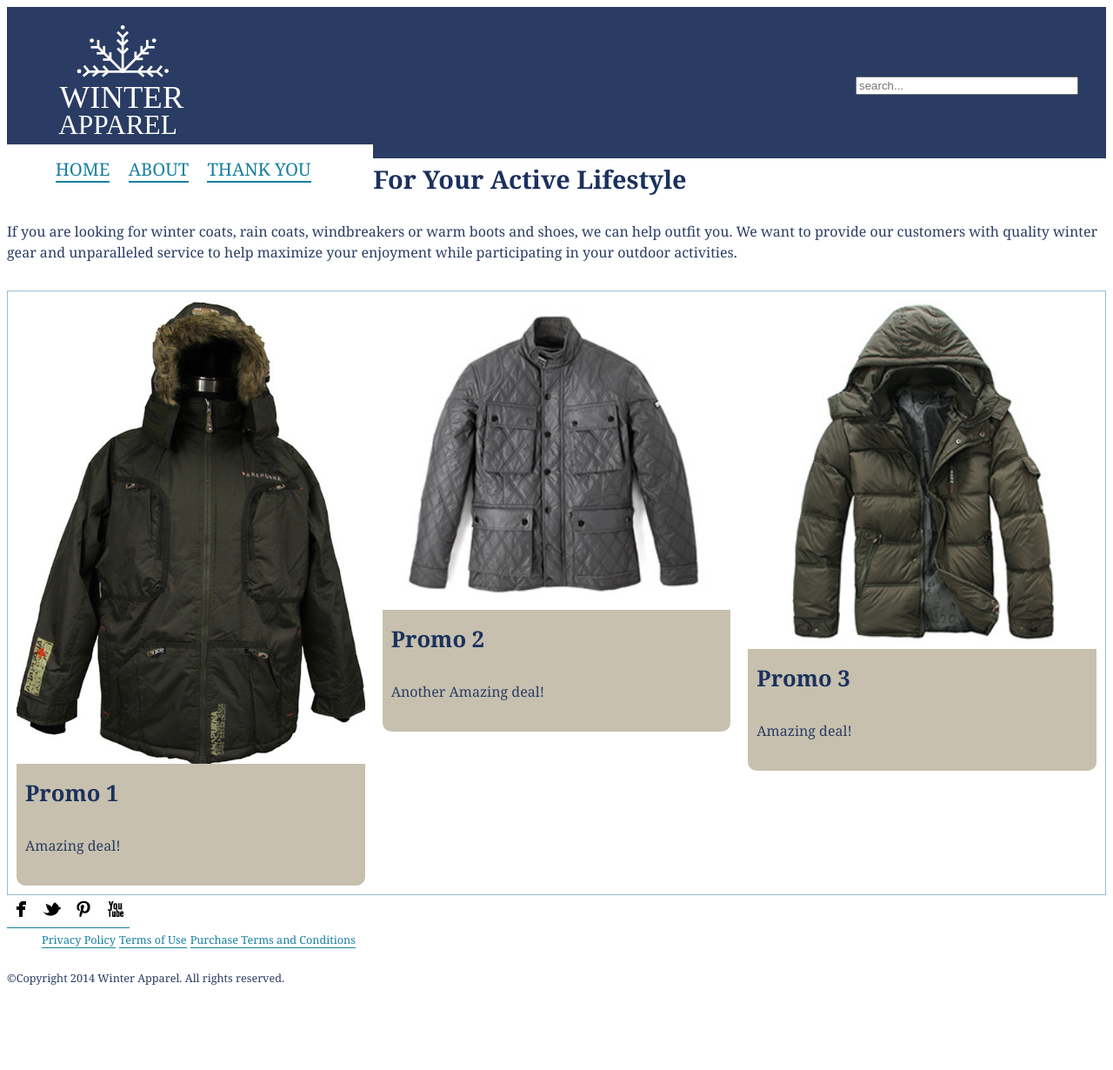
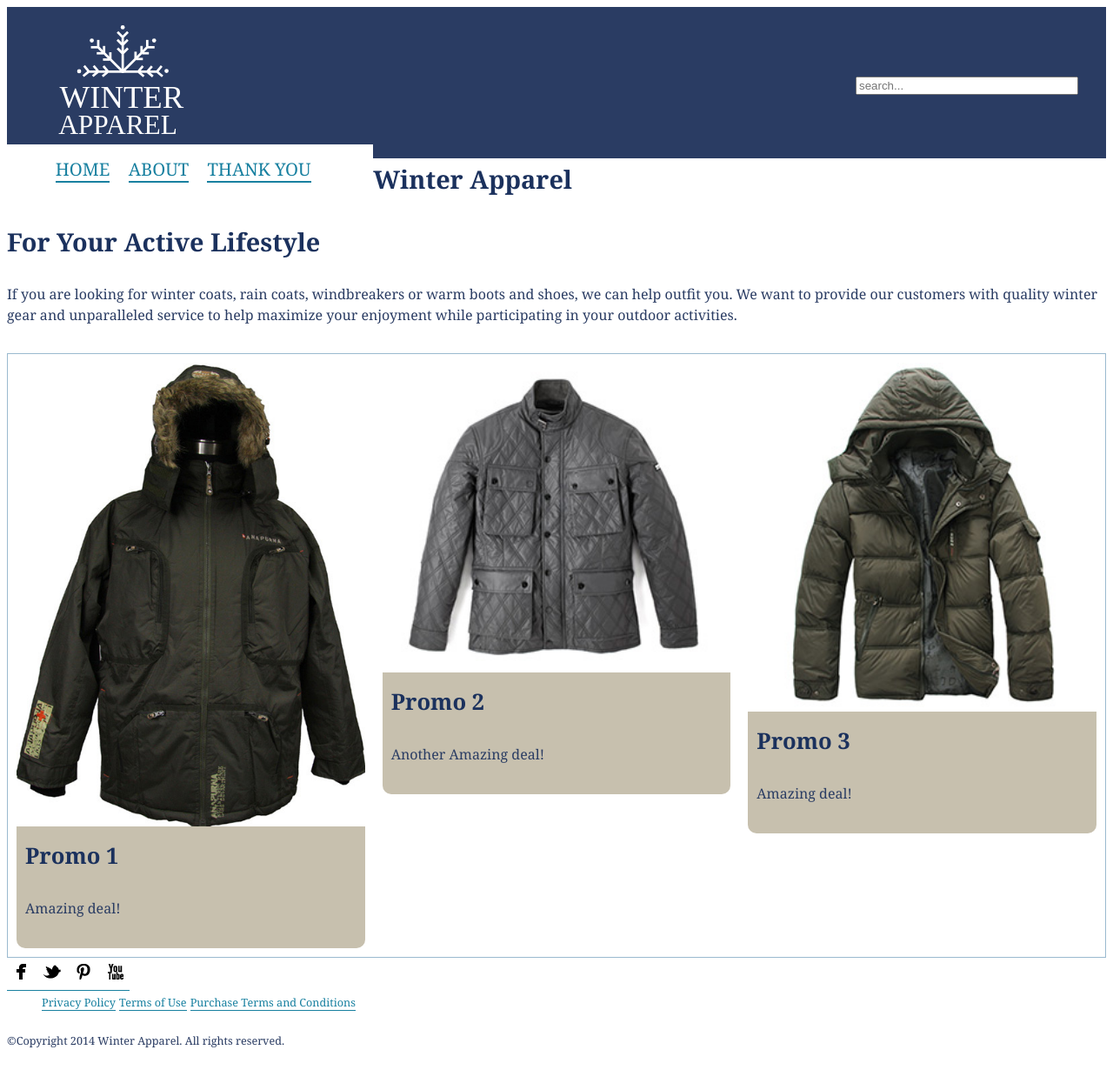
Before and after one commit to chloelavergne/ecommerce-website, a Jekyll site: the page built from index.html, in a window 1280 px wide. Shown: the whole page at 87% size. Built offline with Jekyll 4.4.1, drawn with Linux system fonts in a browser that asks for light colours; some web fonts are replaced; Markdown is read by kramdown in place of the engine named in the settings; before the commit the page ends 1158 px from its top, so only the background shows below that.

Commit message:
Added banner to default.html

```diff
--- a/_layouts/default.html
+++ b/_layouts/default.html
@@ -46,6 +46,12 @@
       </ul>
     </nav>
 
+{% if page.showbanner %}
+   <div class="banner">
+    <h1>{{page.bannertext}}</h1>
+   </div>
+{% endif %}
+
 	{{content}}
 	<footer>
 
```
Also changed, not shown: 3 other files.
